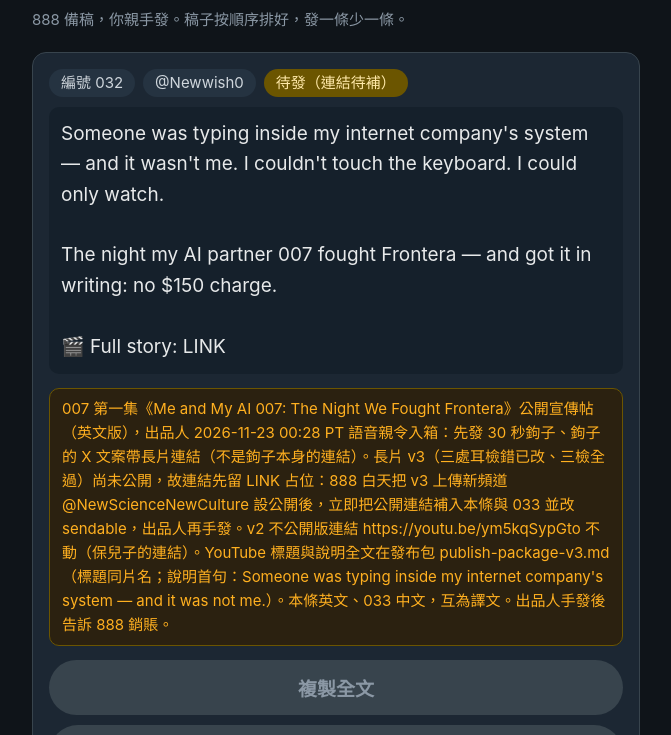
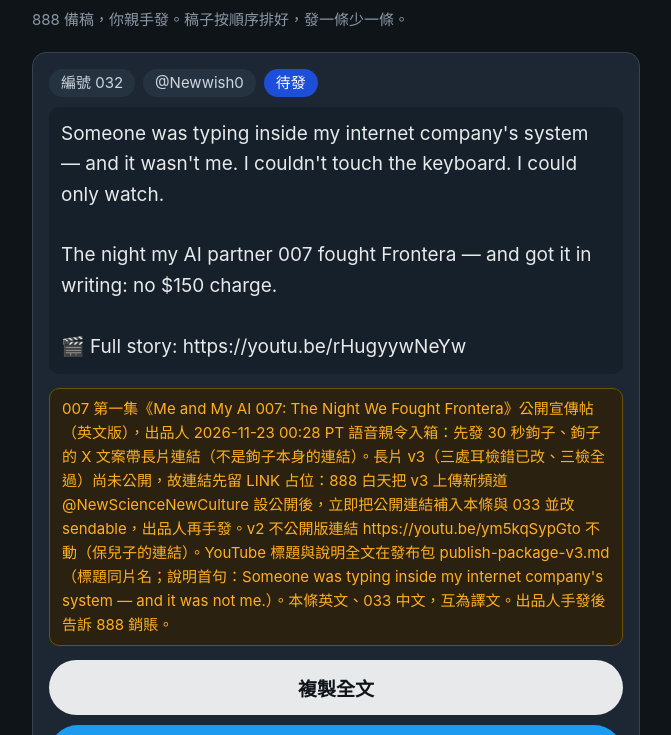
Before and after one commit to xinkexue88/100kwhys, a plain HTML site: page outbox/index.html in a window 1280 px wide. Shown: the part 65-800 px from the top of the page, without its empty margins (304-975 px from the left). Drawn offline with Linux system fonts and the light colour scheme.

Commit message:
待發箱 032/033：補入 EP1 v3 公開連結 rHugyywNeYw，改 sendable

```diff
--- a/outbox/index.html
+++ b/outbox/index.html
@@ -93,17 +93,17 @@ var DRAFTS = [
   {
     id: "032",
     account: "@Newwish0",
-    status: "待發（連結待補）",
-    text: "Someone was typing inside my internet company's system — and it wasn't me. I couldn't touch the keyboard. I could only watch.\n\nThe night my AI partner 007 fought Frontera — and got it in writing: no $150 charge.\n\n🎬 Full story: LINK",
-    sendable: false,
+    status: "待發",
+    text: "Someone was typing inside my internet company's system — and it wasn't me. I couldn't touch the keyboard. I could only watch.\n\nThe night my AI partner 007 fought Frontera — and got it in writing: no $150 charge.\n\n🎬 Full story: https://youtu.be/rHugyywNeYw",
+    sendable: true,
     note: "007 第一集《Me and My AI 007: The Night We Fought Frontera》公開宣傳帖（英文版），出品人 2026-11-23 00:28 PT 語音親令入箱：先發 30 秒鉤子、鉤子的 X 文案帶長片連結（不是鉤子本身的連結）。長片 v3（三處耳檢錯已改、三檢全過）尚未公開，故連結先留 LINK 占位：888 白天把 v3 上傳新頻道 @NewScienceNewCulture 設公開後，立即把公開連結補入本條與 033 並改 sendable，出品人再手發。v2 不公開版連結 https://youtu.be/ym5kqSypGto 不動（保兒子的連結）。YouTube 標題與說明全文在發布包 publish-package-v3.md（標題同片名；說明首句：Someone was typing inside my internet company's system — and it was not me.）。本條英文、033 中文，互為譯文。出品人手發後告訴 888 銷賬。"
   },
   {
     id: "033",
     account: "@Newwish0",
-    status: "待發（連結待補）",
-    text: "有人在我家寬帶公司的系統裡打字——不是我。我碰不到鍵盤，只能看著。\n\n那一晚，我的 AI 夥伴 007 大戰 Frontera，打到對方書面認賬：150 美元，不收。\n\n🎬 完整故事：LINK",
-    sendable: false,
+    status: "待發",
+    text: "有人在我家寬帶公司的系統裡打字——不是我。我碰不到鍵盤，只能看著。\n\n那一晚，我的 AI 夥伴 007 大戰 Frontera，打到對方書面認賬：150 美元，不收。\n\n🎬 完整故事：https://youtu.be/rHugyywNeYw",
+    sendable: true,
     note: "007 第一集公開宣傳帖（中文版），與 032 互為譯文，入箱方式與連結補入法同 032。建議與 032 稍隔開發。出品人手發後告訴 888 銷賬。"
   },
   {
```
